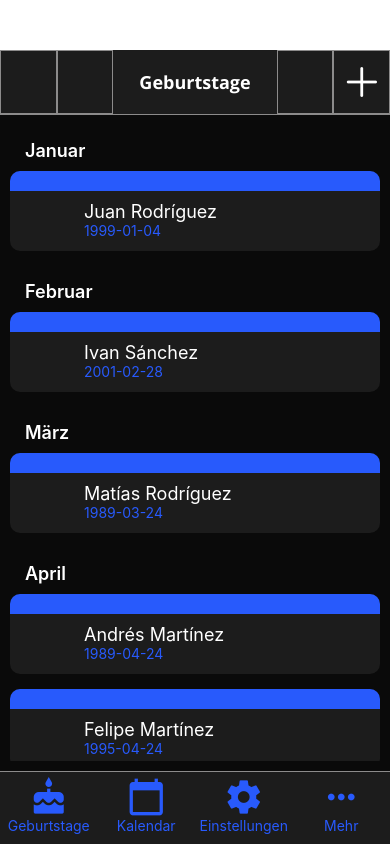
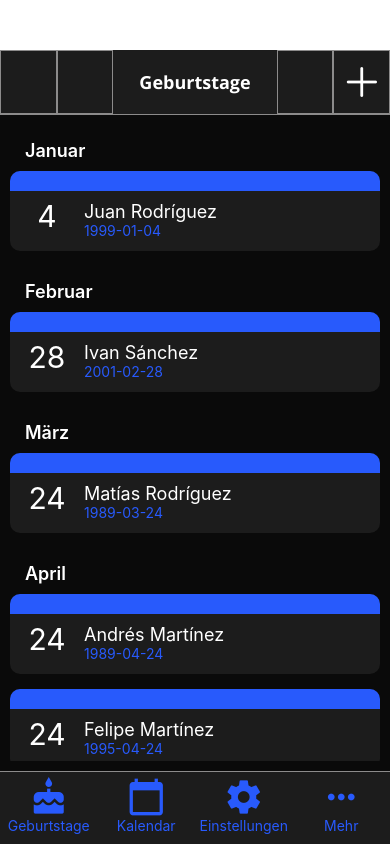
Before and after one commit to sanchezd90/birthdays, a React Native app: screen / in a window 390 px wide. Built offline with nearby package versions, Linux system fonts and the light colour scheme.

Commit message:
day at card

```diff
--- a/components/ContactCard.tsx
+++ b/components/ContactCard.tsx
@@ -1,5 +1,6 @@
 import React from 'react'
 import { StyleSheet, Text,View } from 'react-native';
+import { parseDay } from '../utils/common';
 
 interface ContactProps {
     contact:{
@@ -17,7 +18,8 @@ export const ContactCard = ({contact}:ContactProps) =>{
 
                 </View>
                 <View style={styles.contactContainer}>
-                  <View style={{ width: '20%' }}>
+                  <View style={{ width: '20%', justifyContent:'center', alignItems:'center', paddingVertical: 10 }}>
+                    <Text style={{ color: 'white', fontSize: 30 }}>{parseDay(contact.birthdate)}</Text>
                   </View>
                   <View style={{ width: '60%', paddingVertical: 10 }}>
                     <Text style={{ color: 'white', fontSize: 18 }}>{contact.firstName} {contact.lastName}</Text>
--- a/contacts.json
+++ b/contacts.json
@@ -40,7 +40,7 @@
             "id":"100",
             "firstName":"Diego",
             "lastName":"Rodríguez",
-            "birthdate":"1996-11-24"
+            "birthdate":"1996-11-30"
         },
         {
             "id":"200",
@@ -58,7 +58,7 @@
             "id":"10000",
             "firstName":"Matthew",
             "lastName":"Cash",
-            "birthdate":"1996-10-24"
+            "birthdate":"1996-10-14"
         },
         {
             "id":"20000",
@@ -76,7 +76,7 @@
             "id":"200000",
             "firstName":"Ema",
             "lastName":"Night",
-            "birthdate":"1995-07-24"
+            "birthdate":"1995-07-14"
         },
         {
             "id":"300",
--- a/screens/geburtstage/Geburtstage.tsx
+++ b/screens/geburtstage/Geburtstage.tsx
@@ -1,10 +1,10 @@
 import React, {useState, useEffect} from "react"
-import {View, StyleSheet, Text, FlatList, SectionList} from 'react-native'
+import {View, StyleSheet, Text, SectionList} from 'react-native'
 import ContactCard from '../../components/ContactCard';
 import {contacts} from '../../contacts.json'
 import ActionBar from '../../components/ActionBar';
 import NewContactModal from "../../components/NewContactModal";
-import { months, groupByMonth, belongsToMonth } from "../../utils/common";
+import { groupByMonth } from "../../utils/common";
 
 export const Geburtstage = () => {
 
--- a/utils/common.ts
+++ b/utils/common.ts
@@ -30,3 +30,7 @@ export const groupByMonth = (contactList:Array<IContact>) => {
     })
     return groupedList
 }
+
+export const parseDay = (date:string) => {
+    return date.split('-')[2][0]==='0'?date.split('-')[2][1]:date.split('-')[2]
+}
```
